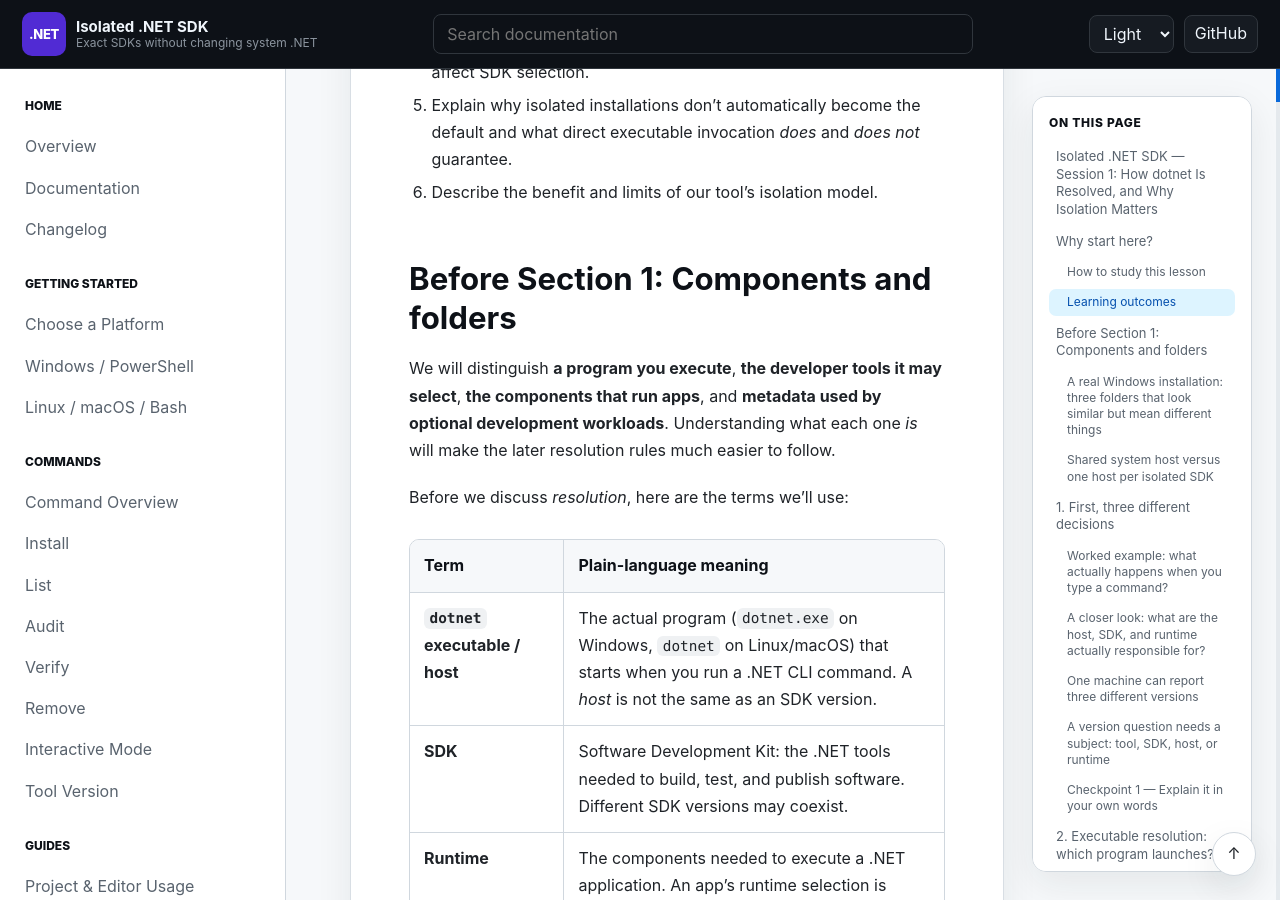
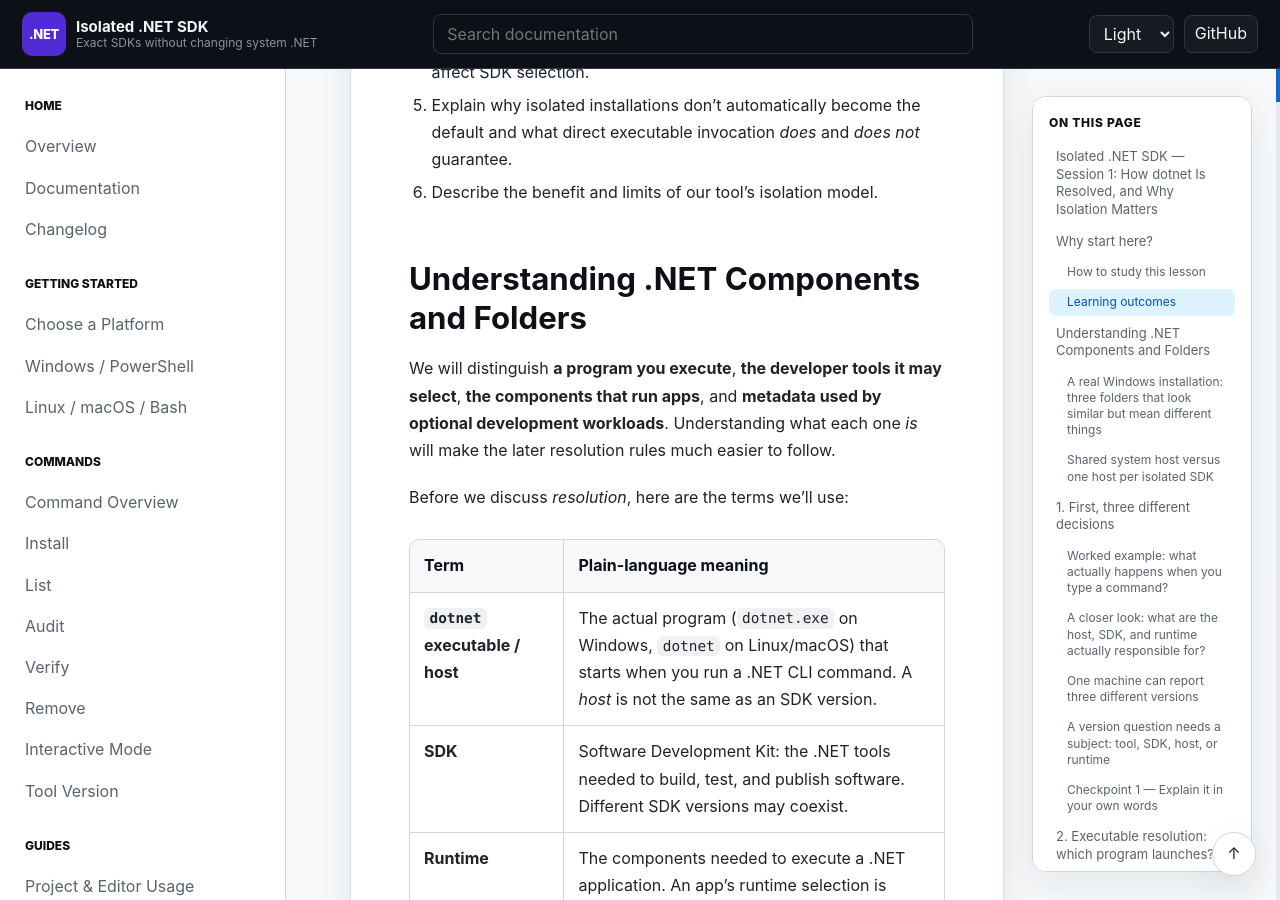
Before and after one commit to infoconex/isolated-dotnet-sdk, a Jekyll site: the page built from docs/training/isolated-dotnet-sdk-session-1-self-paced.md, in a window 1280 px wide and 900 px high, scrolled down 2245 px. Built offline with Jekyll 4.4.1, drawn with Linux system fonts in a browser that asks for light colours; our own code applies the rules of GitHub Pages for plain Markdown files.

Commit message:
docs(training): use natural introduction heading and update links

```diff
--- a/docs/training/isolated-dotnet-sdk-session-1-self-paced.md
+++ b/docs/training/isolated-dotnet-sdk-session-1-self-paced.md
@@ -29,7 +29,7 @@
 5. Explain why isolated installations don't automatically become the default and what direct executable invocation *does* and *does not* guarantee.
 6. Describe the benefit and limits of our tool's isolation model.
 
-## Before Section 1: Components and folders
+## Understanding .NET Components and Folders
 
 We will distinguish **a program you execute**, **the developer tools it may select**, **the components that run apps**, and **metadata used by optional development workloads**. Understanding what each one *is* will make the later resolution rules much easier to follow.
 
```
